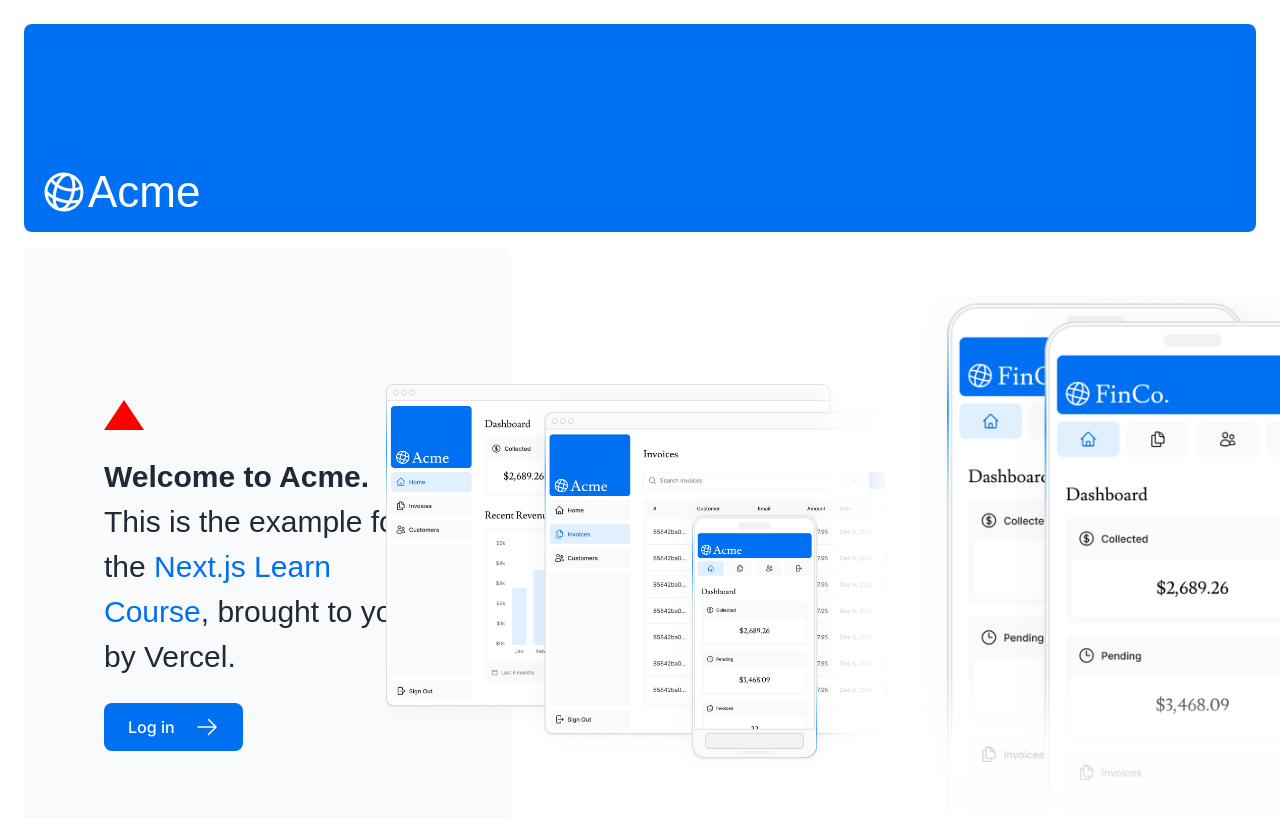
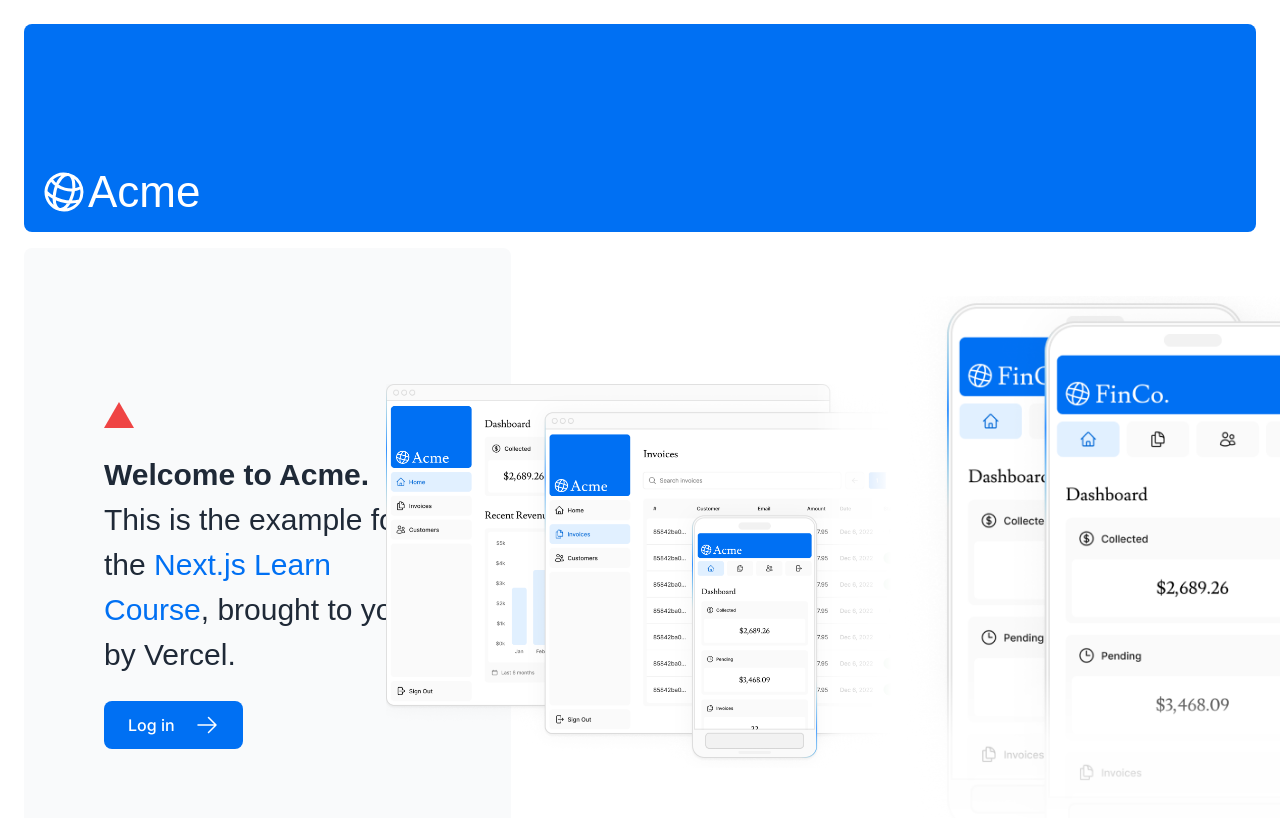
Before and after one commit to Ali-consciousroad/nextJsDashboard, a Next.js app: page / in a window 1280 px wide. Shown: the top 818 px of the page. Built offline with nearby package versions, Linux system fonts and the light colour scheme; a web font is replaced by a local one.

Commit message:
Use tailwind instead of CSS modules to display a red triangle on the home page

```diff
--- a/app/page.tsx
+++ b/app/page.tsx
@@ -1,7 +1,7 @@
 import AcmeLogo from '@/app/ui/acme-logo';
 import { ArrowRightIcon } from '@heroicons/react/24/outline';
 import Link from 'next/link';
-import styles from '@/app/ui/home.module.css';
+// import styles from '@/app/ui/home.module.css'; // Show how style would work using CSS modules instead of Tailwind
 import { lusitana } from '@/app/ui/fonts';
 // Optimize the images by default
 import Image from 'next/image';
@@ -16,7 +16,8 @@
       <div className="mt-4 flex grow flex-col gap-4 md:flex-row">
         {/* Style using CSS modules */}
         <div className="flex flex-col justify-center gap-6 rounded-lg bg-gray-50 px-6 py-10 md:w-2/5 md:px-20">
-        <div className={styles.shape} />
+        {/* <div className={styles.shape} /> */}
+        <div className="relative w-0 h-0 border-l-[15px] border-r-[15px] border-b-[26px] border-l-transparent border-r-transparent border-b-red-500"/>
           <p className={`${lusitana.className} text-xl text-gray-800 md:text-3xl md:leading-normal`}>
             <strong>Welcome to Acme.</strong> This is the example for the{' '}
             <a href="https://nextjs.org/learn/" className="text-blue-500">
```
